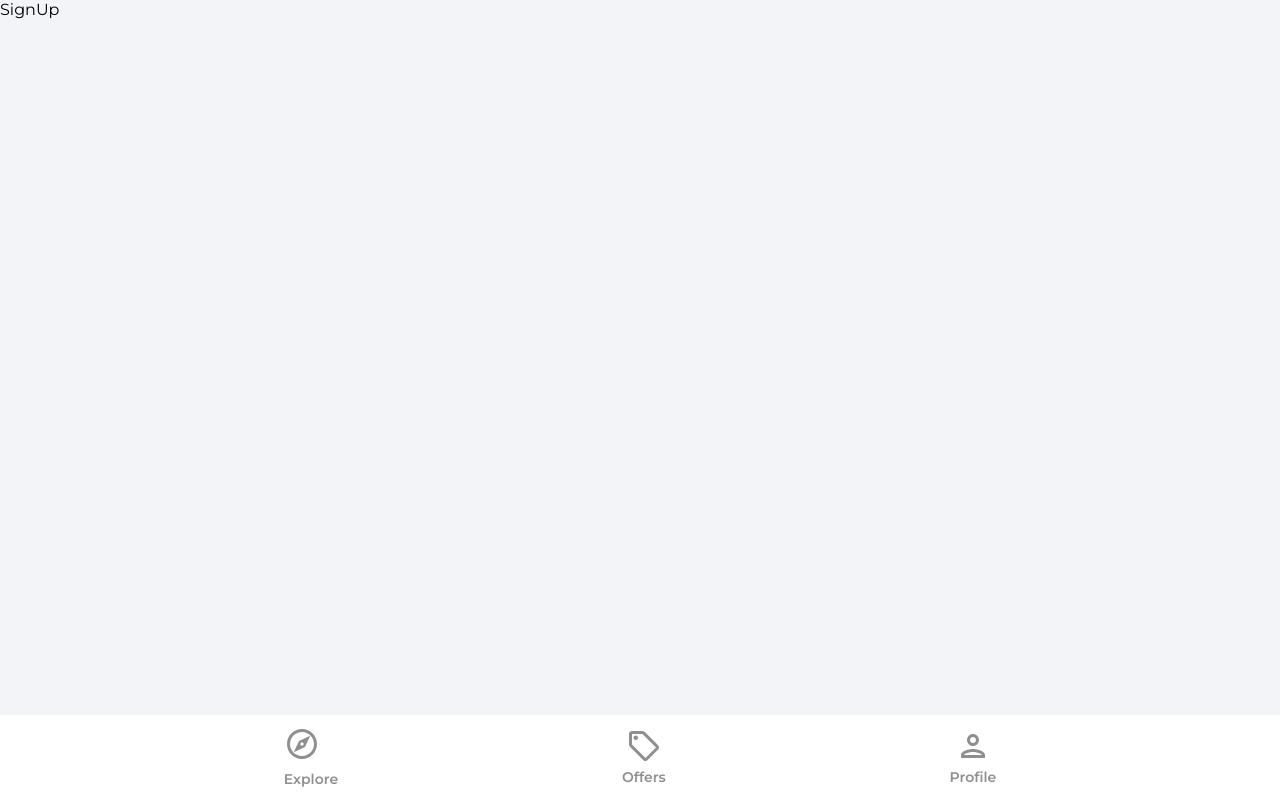
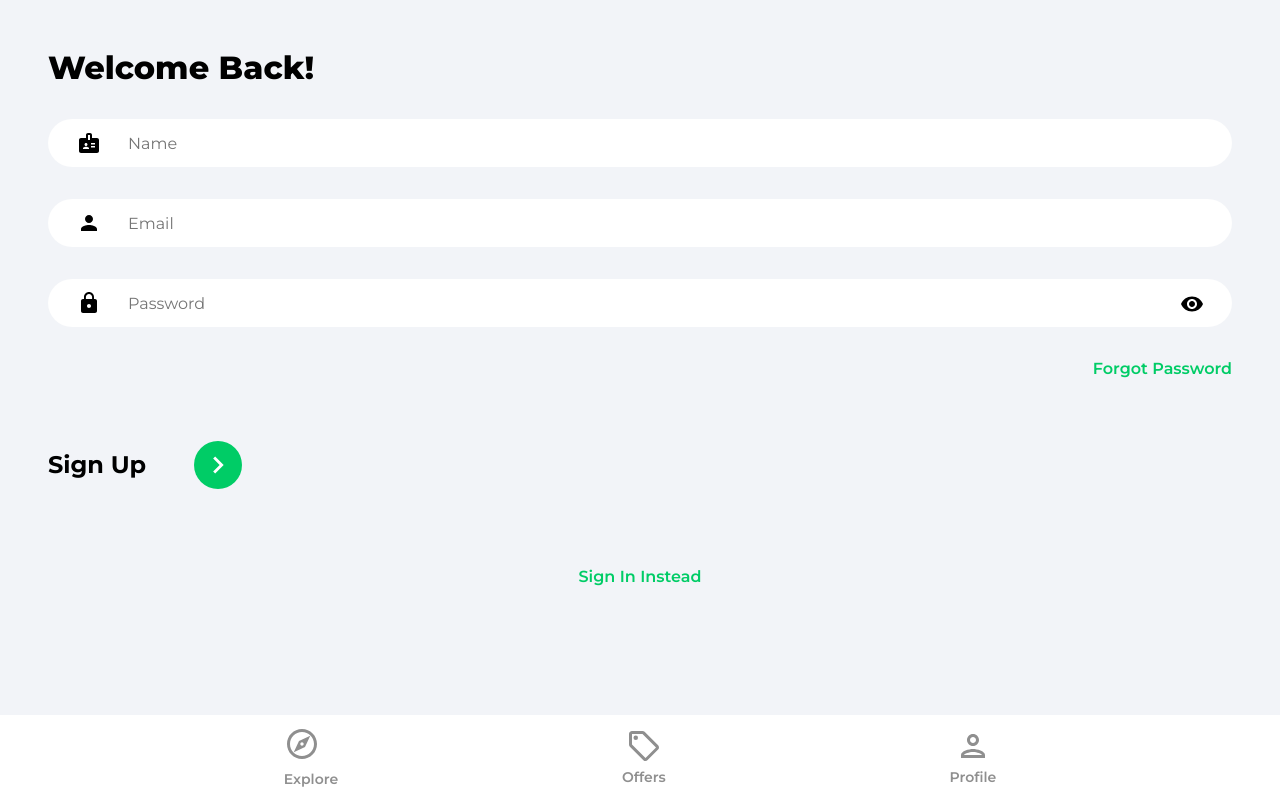
Before and after one commit to JunaidQureshi05/house-marketplace, a React (Create React App) app: page /sign-up in a window 1280 px wide. Built offline with nearby package versions, Linux system fonts and the light colour scheme; the HTML template or start-up script is replaced by a standard one.

Commit message:
sign in and sign up pages done

```diff
--- a/src/App.js
+++ b/src/App.js
@@ -14,7 +14,7 @@
         <Routes>
           <Route path="/" element={<Explore />} />
           <Route path="/offers" element={<Offers />} />
-          <Route path="/profile" element={<Profile />} />
+          <Route path="/profile" element={<SignIn />} />
           <Route path="/sign-in" element={<SignIn />} />
           <Route path="/sign-up" element={<SignUp />} />
           <Route path="/forgot-password" element={<ForgotPassword />} />
--- a/src/pages/SignIn.js
+++ b/src/pages/SignIn.js
@@ -1,7 +1,71 @@
 import React from 'react';
-
+import { useState } from 'react';
+import { Link, useNavigate } from 'react-router-dom';
+import { ReactComponent as ArrowRightComponent } from '../assets/svg/keyboardArrowRightIcon.svg';
+import visibilityIcon from '../assets/svg/visibilityIcon.svg';
 const SignIn = () => {
-  return <div>SignIn</div>;
+  const [showPassword, setShowPassword] = useState(false);
+  const [formData, setFormData] = useState({
+    email: '',
+    password: '',
+  });
+  const { email, password } = formData;
+  const navigate = useNavigate();
+  const onChange = (e) => {
+    setFormData((prevState) => ({
+      ...prevState,
+      [e.target.id]: e.target.value,
+    }));
+  };
+  return (
+    <>
+      <div className="pageContainer">
+        <header>
+          <p className="pageHeader">Welcome Back!</p>
+        </header>
+        <main>
+          <form>
+            <input
+              type="email"
+              className="emailInput"
+              placeholder="Email"
+              id="email"
+              value={email}
+              onChange={onChange}
+            />
+            <div className="passwordInputDiv">
+              <input
+                type={showPassword ? 'text' : 'password'}
+                className="passwordInput"
+                placeholder="Password"
+                id="password"
+                value={password}
+                onChange={onChange}
+              />
+              <img
+                src={visibilityIcon}
+                className="showPassword"
+                alt="showPassword"
+              />
+            </div>
+            <Link to="/forgot-password" className="forgotPasswordLink">
+              Forgot Password
+            </Link>
+            <div className="signInBar">
+              <p className="signInText">Sign In</p>
+              <button className="signInButton">
+                <ArrowRightComponent fill="#fff" width="34px" height="34px" />
+              </button>
+            </div>
+          </form>
+          {/* Google OAuth */}
+          <Link to="/sign-up" className="registerLink">
+            Sign Up Instead
+          </Link>
+        </main>
+      </div>
+    </>
+  );
 };
 
 export default SignIn;
--- a/src/pages/SignUp.js
+++ b/src/pages/SignUp.js
@@ -1,7 +1,80 @@
 import React from 'react';
-
+import { useState } from 'react';
+import { Link, useNavigate } from 'react-router-dom';
+import { ReactComponent as ArrowRightComponent } from '../assets/svg/keyboardArrowRightIcon.svg';
+import visibilityIcon from '../assets/svg/visibilityIcon.svg';
 const SignUp = () => {
-  return <div>SignUp</div>;
+  const [showPassword, setShowPassword] = useState(false);
+  const [formData, setFormData] = useState({
+    name: '',
+    email: '',
+    password: '',
+  });
+  const { name, email, password } = formData;
+  const navigate = useNavigate();
+  const onChange = (e) => {
+    setFormData((prevState) => ({
+      ...prevState,
+      [e.target.id]: e.target.value,
+    }));
+  };
+  return (
+    <>
+      <div className="pageContainer">
+        <header>
+          <p className="pageHeader">Welcome Back!</p>
+        </header>
+        <main>
+          <form>
+            <input
+              type="text"
+              className="nameInput"
+              placeholder="Name"
+              id="name"
+              value={name}
+              onChange={onChange}
+            />
+            <input
+              type="email"
+              className="emailInput"
+              placeholder="Email"
+              id="email"
+              value={email}
+              onChange={onChange}
+            />
+            <div className="passwordInputDiv">
+              <input
+                type={showPassword ? 'text' : 'password'}
+                className="passwordInput"
+                placeholder="Password"
+                id="password"
+                value={password}
+                onChange={onChange}
+              />
+              <img
+                src={visibilityIcon}
+                className="showPassword"
+                alt="showPassword"
+              />
+            </div>
+            <Link to="/forgot-password" className="forgotPasswordLink">
+              Forgot Password
+            </Link>
+            <div className="signUpBar">
+              <p className="signUpText">Sign Up</p>
+              <button className="signUpButton">
+                <ArrowRightComponent fill="#fff" width="34px" height="34px" />
+              </button>
+            </div>
+          </form>
+          {/* Google OAuth */}
+          <Link to="/sign-in" className="registerLink">
+            Sign In Instead
+          </Link>
+        </main>
+      </div>
+    </>
+  );
 };
 
 export default SignUp;
```
Also changed, not shown: src/firebase.config.js (added, +20 -0 lines).
